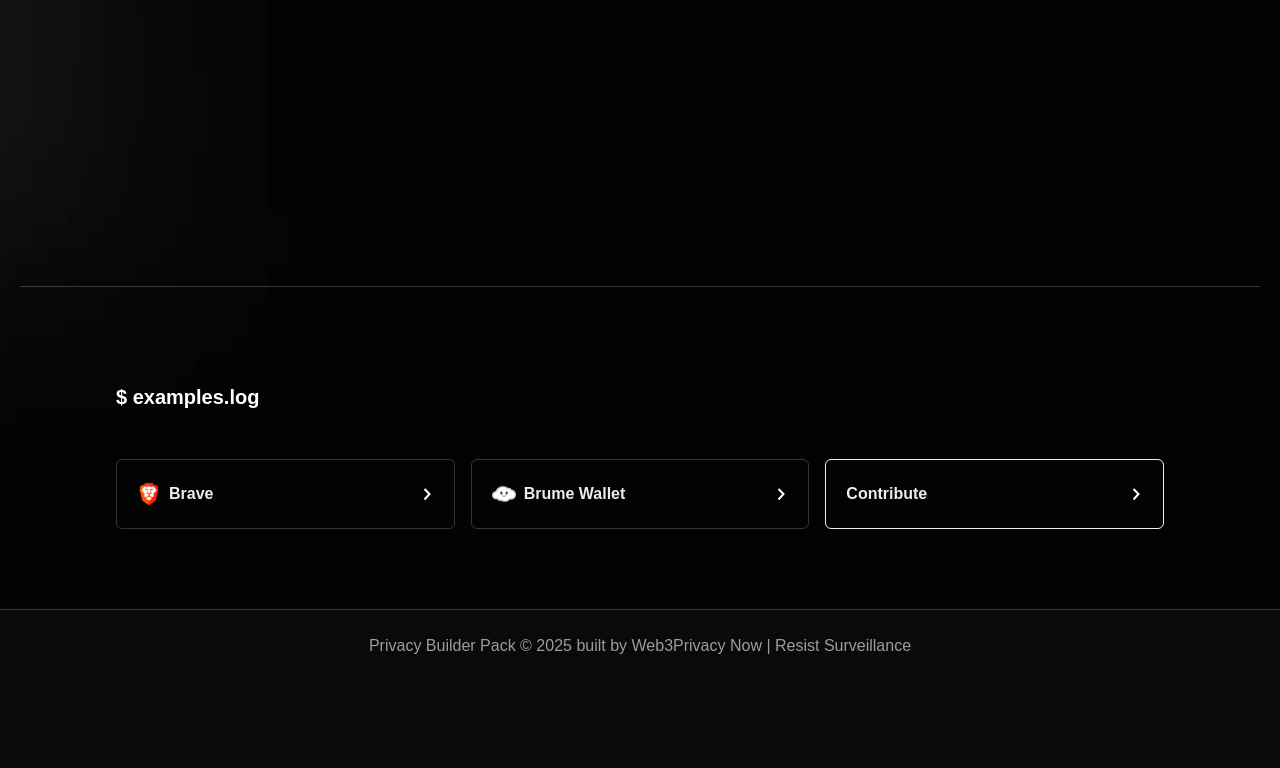
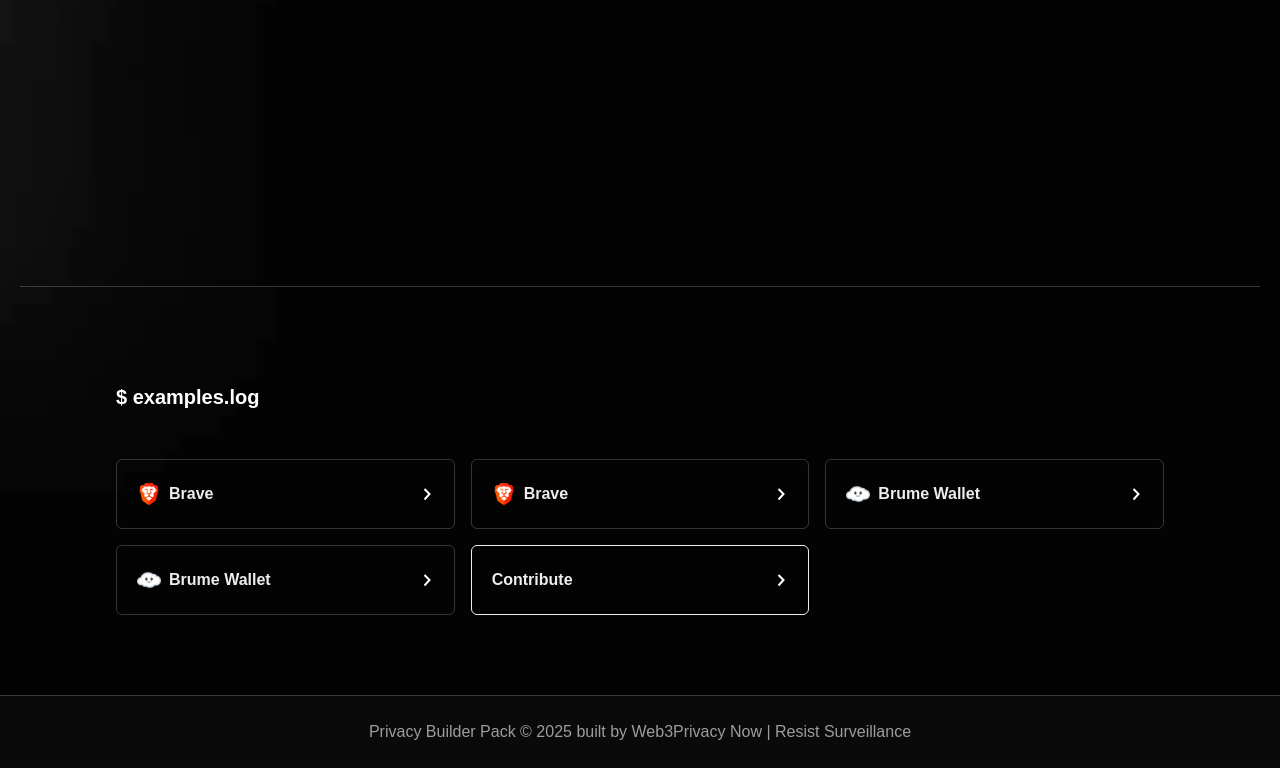
Before and after one commit to ilge-ustun/privacy-builder-pack, a Next.js app in the folder app/: page /framework in a window 1280 px wide. Shown: the part 2289-3057 px from the top of the page. Before the commit the page ends 2971 px from the top, so only its background shows below. Built offline with nearby package versions, Linux system fonts and the light colour scheme; a web font is replaced by a local one.

Commit message:
framework examples

```diff
--- a/app/src/app/framework/page.tsx
+++ b/app/src/app/framework/page.tsx
@@ -4,7 +4,7 @@
 import PagencyFrameworkForm from "@/components/PagencyFrameworkForm"
 import { useSearchParams } from "next/navigation"
 import PagencyFrameworkSummary from "@/components/PagencyFrameworkSummary"
-import FrameworkExamples from "@/components/FrameworkExamples"
+import PagencyFrameworkExamples from "@/components/PagencyFrameworkExamples"
 import TerminalCursor from "@/components/TerminalCursor"
 function FrameworkContent() {
   const searchParams = useSearchParams()
@@ -32,7 +32,7 @@
         </div>
       )}
       <div className="relative flex flex-col gap-8 items-center sm:items-start p-5 px-3 sm:px-5 pb-20 sm:p-20 container">
-        <FrameworkExamples />
+        <PagencyFrameworkExamples />
       </div>
     </>
   )
--- a/app/src/components/CasesContent.tsx
+++ b/app/src/components/CasesContent.tsx
@@ -1,6 +1,6 @@
 import { Suspense, use } from "react"
 import Collapse from "@/components/Collapse"
-import { useGithubMarkdownFiles } from "@/hooks/useGithubMarkdownFiles"
+import { useGithubFiles } from "@/hooks/useGithubFiles"
 import { MarkdownFile } from "@/types/markdownFile"
 import Skeleton from "@/components/Skeleton"
 import MarkdownRenderer from "@/components/MarkdownRenderer"
@@ -52,7 +52,7 @@
 }
 
 export default function CasesContent() {
-  const { markdownFiles } = useGithubMarkdownFiles({
+  const { files } = useGithubFiles({
     repoOwner: "web3privacy",
     repoName: "privacy-builder-pack",
     folderPath: "cases",
@@ -60,7 +60,7 @@
 
   return (
     <Suspense fallback={<Skeleton />}>
-      <CasesContentInner caseFiles={markdownFiles} />
+      <CasesContentInner caseFiles={files} />
     </Suspense>
   )
 }
--- a/app/src/components/FrameworkExamples.tsx
+++ b/app/src/components/PagencyFrameworkExamples.tsx
@@ -1,7 +1,8 @@
 import frameworkExamples from "@/data/frameworkExamples.json"
 import { FrameworkExample } from "@/types/frameworkExamples"
-import { splitIntoColumns } from "@/utils/splitIntoColumns"
-import ExternalLink from "./ExternalLink"
+import { addToTheEnd, splitIntoColumns } from "@/utils/splitIntoColumns"
+import ExternalLink from "@/components/ExternalLink"
+import { getRawGitHubUrl } from "@/utils/getRawGitHubUrl"
 
 const contribute = {
   title: "Contribute",
@@ -10,7 +11,7 @@
 }
 
 export default function FrameworkExamples() {
-  const columns = splitIntoColumns([...frameworkExamples, contribute], 3)
+  const columns = addToTheEnd(splitIntoColumns(frameworkExamples), contribute, 3)
 
   return (
     <div className="w-full mt-32 border-t border-white/20 pt-24 px-0 md:px-24">
@@ -21,7 +22,7 @@
             {column.map((item: FrameworkExample) => (
               <ExternalLink
                 key={item.title}
-                href={item.link}
+                href={item.title === "Contribute" ? item.link : getRawGitHubUrl(item.link)}
                 text={item.title}
                 image={item.image}
                 highlight={item.title === "Contribute"}
--- a/app/src/components/TipsContent.tsx
+++ b/app/src/components/TipsContent.tsx
@@ -1,6 +1,6 @@
 import { Suspense, use } from "react"
 import Collapse from "@/components/Collapse"
-import { useGithubMarkdownFiles } from "@/hooks/useGithubMarkdownFiles"
+import { useGithubFiles } from "@/hooks/useGithubFiles"
 import { MarkdownFile } from "@/types/markdownFile"
 import Skeleton from "@/components/Skeleton"
 import MarkdownRenderer from "@/components/MarkdownRenderer"
@@ -58,7 +58,7 @@
 }
 
 export default function TipsContent() {
-  const { markdownFiles } = useGithubMarkdownFiles({
+  const { files } = useGithubFiles({
     repoOwner: "web3privacy",
     repoName: "privacy-builder-pack",
     folderPath: "tips",
@@ -66,7 +66,7 @@
 
   return (
     <Suspense fallback={<Skeleton />}>
-      <TipsContentInner tipFiles={markdownFiles} />
+      <TipsContentInner tipFiles={files} />
     </Suspense>
   )
 }
--- a/app/src/data/frameworkExamples.json
+++ b/app/src/data/frameworkExamples.json
@@ -2,11 +2,22 @@
   {
     "title": "Brave",
     "image": "/images/brave.png",
-    "link": ""
+    "link": "https://github.com/web3privacy/privacy-builder-pack/blob/main/framework/PFS-brave.png"
   },
   {
     "title": "Brume Wallet",
     "image": "/images/brume.png",
-    "link": ""
+    "link": "https://github.com/web3privacy/privacy-builder-pack/blob/main/framework/PFS-brume.png"
+  },
+
+  {
+    "title": "Brave",
+    "image": "/images/brave.png",
+    "link": "https://github.com/web3privacy/privacy-builder-pack/blob/main/framework/PFS-brave.png"
+  },
+  {
+    "title": "Brume Wallet",
+    "image": "/images/brume.png",
+    "link": "https://github.com/web3privacy/privacy-builder-pack/blob/main/framework/PFS-brume.png"
   }
 ]
--- a/app/src/hooks/useGithubMarkdownFiles.ts
+++ b/app/src/hooks/useGithubFiles.ts
@@ -1,17 +1,19 @@
 import { MarkdownFile } from "@/types/markdownFile"
 
-interface UseGithubMarkdownFilesOptions {
+interface UseGithubFilesOptions {
   repoOwner: string
   repoName: string
   folderPath: string
+  fileType?: string
 }
 
-export function useGithubMarkdownFiles({
+export function useGithubFiles({
   repoOwner,
   repoName,
   folderPath,
-}: UseGithubMarkdownFilesOptions) {
-  const fetchMarkdownFiles = async (): Promise<MarkdownFile[]> => {
+  fileType = "md",
+}: UseGithubFilesOptions) {
+  const fetchFiles = async (): Promise<MarkdownFile[]> => {
     const apiUrl = `https://api.github.com/repos/${repoOwner}/${repoName}/contents/${folderPath}`
 
     const response = await fetch(apiUrl)
@@ -26,7 +28,7 @@
 
     const files: GithubFile[] = await response.json()
     const mdFiles = files.filter(
-      (file) => file.name.endsWith(".md") && file.name !== "contribute.md",
+      (file) => file.name.endsWith(`.${fileType}`) && file.name !== "contribute.md",
     )
 
     const fetchedFiles = await Promise.all(
@@ -40,5 +42,5 @@
     return fetchedFiles
   }
 
-  return { markdownFiles: fetchMarkdownFiles() }
+  return { files: fetchFiles() }
 }
--- /dev/null
+++ b/app/src/utils/getRawGitHubUrl.ts
@@ -0,0 +1,3 @@
+export const getRawGitHubUrl = (url: string) => {
+  return url.replace("github.com", "raw.githubusercontent.com").replace("/blob/", "/")
+}
--- a/app/src/utils/splitIntoColumns.ts
+++ b/app/src/utils/splitIntoColumns.ts
@@ -34,7 +34,6 @@
     }
   }
 
-  // Create a new array to avoid mutating the original
   const newColumns = columns.map((col, i) => (i === targetColumnIndex ? [...col, item] : [...col]))
 
   return newColumns
```
